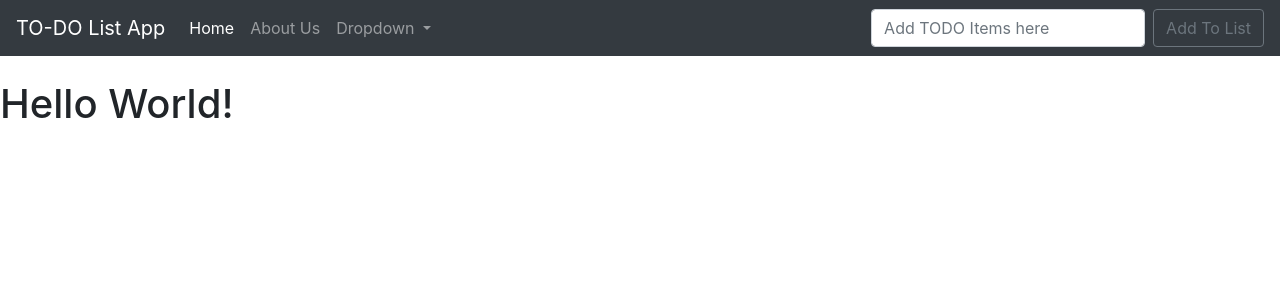
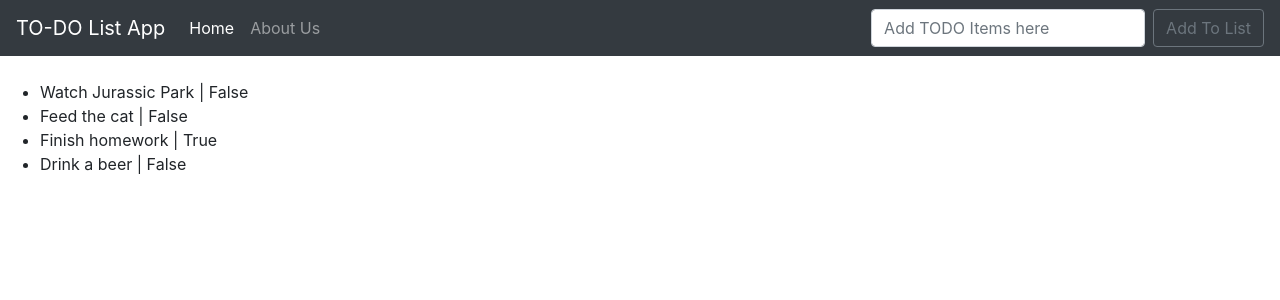
Before and after one commit to DeveloperJW/todoList, a Django app: page / in a window 1280 px wide. Shown: the top 300 px of the page. Run offline with Django 3.2, Linux system fonts and the light colour scheme; data comes from the database, SQL or seed files in the repository; some libraries are stand-ins or nearby versions.

Commit message:
Try to put the list of items from database to homepage

```diff
--- a/templates/base.html
+++ b/templates/base.html
@@ -27,18 +27,6 @@
             <li class="nav-item">
                 <a class="nav-link" href="{% url 'about' %}">About Us</a>
             </li>
-            <li class="nav-item dropdown">
-                <a class="nav-link dropdown-toggle" href="#" id="navbarDropdown" role="button" data-toggle="dropdown"
-                   aria-haspopup="true" aria-expanded="false">
-                    Dropdown
-                </a>
-                <div class="dropdown-menu" aria-labelledby="navbarDropdown">
-                    <a class="dropdown-item" href="#">Action</a>
-                    <a class="dropdown-item" href="#">Another action</a>
-                    <div class="dropdown-divider"></div>
-                    <a class="dropdown-item" href="#">Something else here</a>
-                </div>
-            </li>
         </ul>
         <form class="form-inline my-2 my-lg-0">
             <input class="form-control mr-sm-2" type="search" placeholder="Add TODO Items here" aria-label="Search">
--- a/templates/home.html
+++ b/templates/home.html
@@ -3,5 +3,11 @@
 {% block title %} To-Do List{% endblock %}
 
 {% block content %}
-<h1>Hello World!</h1>
+    {% if all_items %}
+        <ul>
+        {% for things in all_items %}
+            <li>{{ things.item }} | {{ things.completed }}</li>
+        {% endfor %}
+        </ul>
+    {% endif %}
 {% endblock %}
--- a/todoApp/views.py
+++ b/todoApp/views.py
@@ -3,7 +3,8 @@ from .models import List
 
 # Create your views here.
 def home(request):
-    return render(request, 'home.html', {})
+    all_items = List.objects.all
+    return render(request, 'home.html', {'all_items':all_items})
 
 
 def about(request):
```
